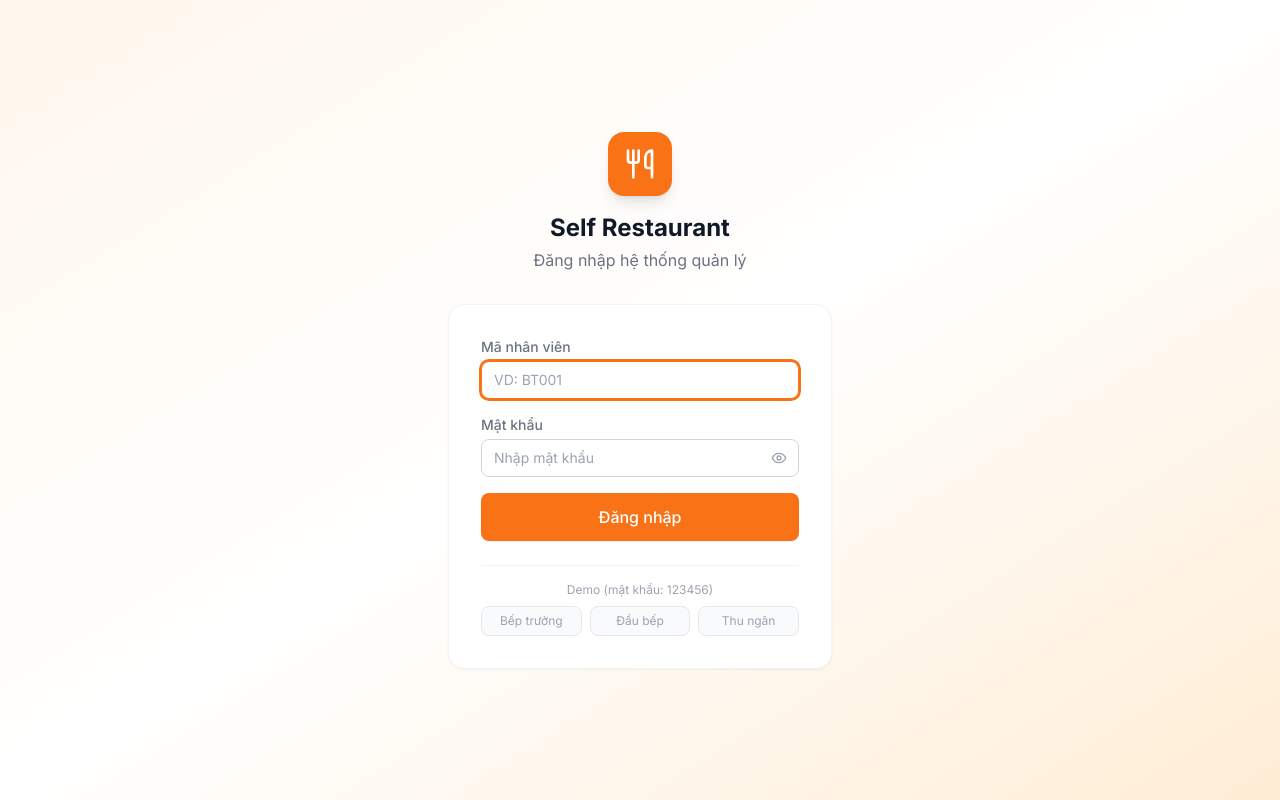
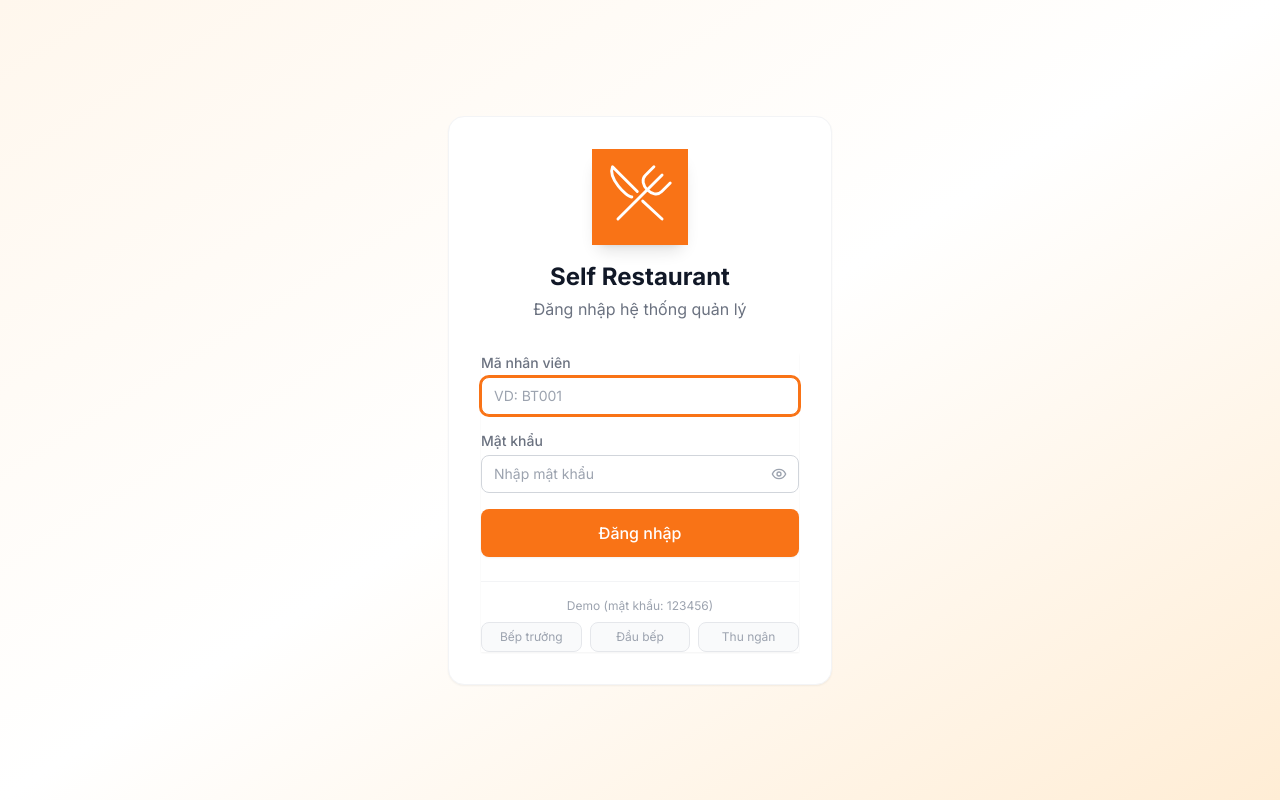
Before and after one commit to TnpIsMe/self-restaurant-managermant-system, a React (Vite) app in the folder frontend/: page /login in a window 1280 px wide. Built offline with nearby package versions, Linux system fonts and the light colour scheme.

Commit message:
Prepare for Vercel deployment

```diff
--- a/frontend/src/pages/auth/LoginPage.jsx
+++ b/frontend/src/pages/auth/LoginPage.jsx
@@ -20,15 +20,31 @@ export default function LoginPage() {
 
   return (
     <div className="min-h-screen bg-gradient-to-br from-orange-50 via-white to-orange-100 dark:from-gray-800 dark:via-gray-900 dark:to-gray-800 flex items-center justify-center p-4">
-      <div className="w-full max-w-sm">
+      <div className="w-full max-w-sm bg-white dark:bg-gray-800 rounded-2xl shadow-sm border border-gray-100 dark:border-gray-700 p-8">
         <div className="text-center mb-8">
-          <div className="inline-flex items-center justify-center w-16 h-16 bg-orange-500 rounded-2xl shadow-lg mb-4">
-            <Utensils size={32} className="text-white" />
+          <div className="inline-flex items-center justify-center w-24 h-24 bg-orange-500 rounded-2xl shadow-lg mb-4">
+            <svg xmlns="http://www.w3.org/2000/svg" viewBox="0 0 200 200" width="100%" height="100%">
+              <rect width="100%" height="100%" fill="#f97316"/>
+
+              <g stroke="#ffffff" stroke-width="6" stroke-linecap="round" stroke-linejoin="round" fill="none">
+
+                <g transform="rotate(-45 100 100)">
+                  <path d="M 104,88 L 104,15 C 80,25 80,80 88,88 " />
+                  <path d="M 98,110 L 100,165" />
+                </g>
+
+                <g transform="rotate(45 100 100)">
+                  <path d="M 100,165 100,100 L 100,35 Z 100,15 " />
+                  <path d="M 76,35 L 76,60 C 76,85 124,85 124,60 L 124,35" />
+                </g>
+
+              </g>
+            </svg>
           </div>
           <h1 className="text-2xl font-bold text-gray-900 dark:text-white">Self Restaurant</h1>
           <p className="text-gray-500 dark:text-gray-400 mt-1">Đăng nhập hệ thống quản lý</p>
         </div>
-        <div className="bg-white dark:bg-gray-800 rounded-2xl shadow-sm border border-gray-100 dark:border-gray-700 p-8">
+        <div className="bg-white dark:bg-gray-800 shadow-sm">
           <form onSubmit={handleSubmit} className="space-y-4">
             <div>
               <label className="label">Mã nhân viên</label>
```
Also changed, not shown: frontend/public/images/pho-bo.jpg (deleted), 1 other file (tests, documents, lock files or other folders).
